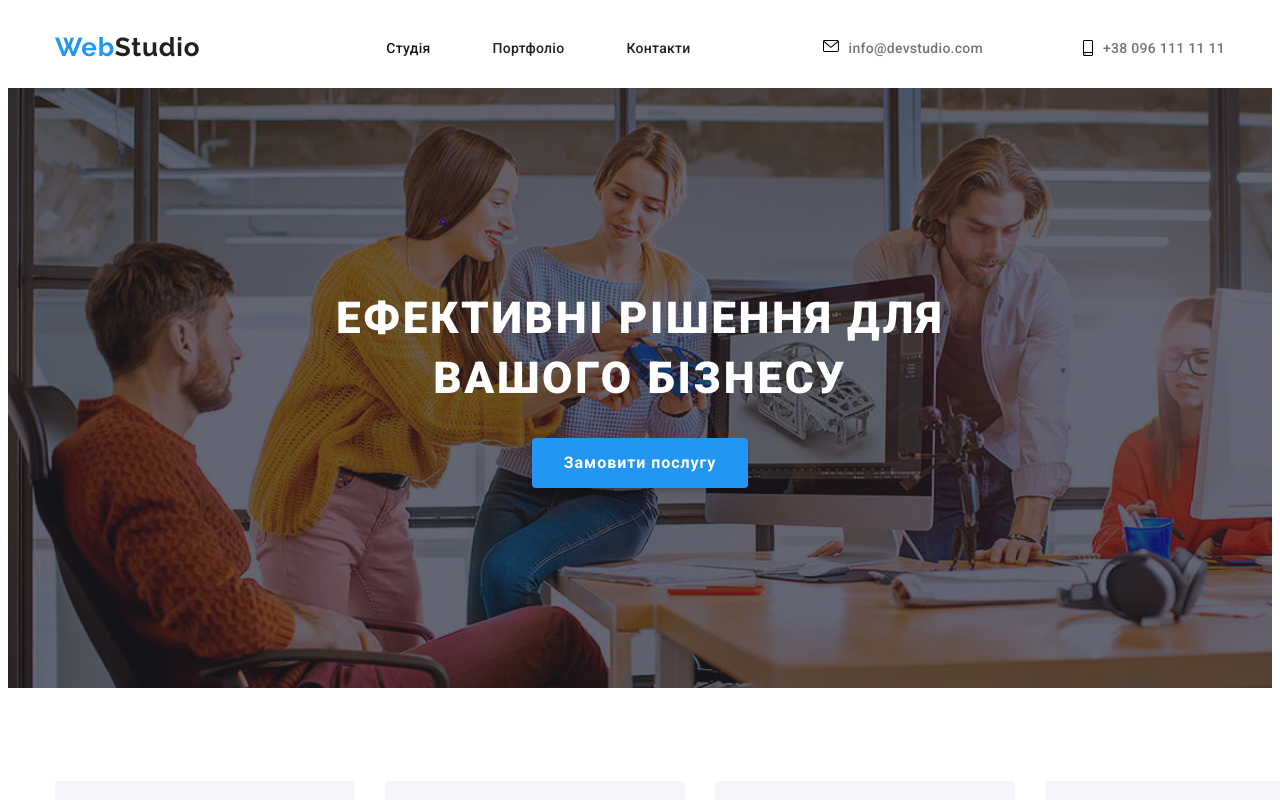
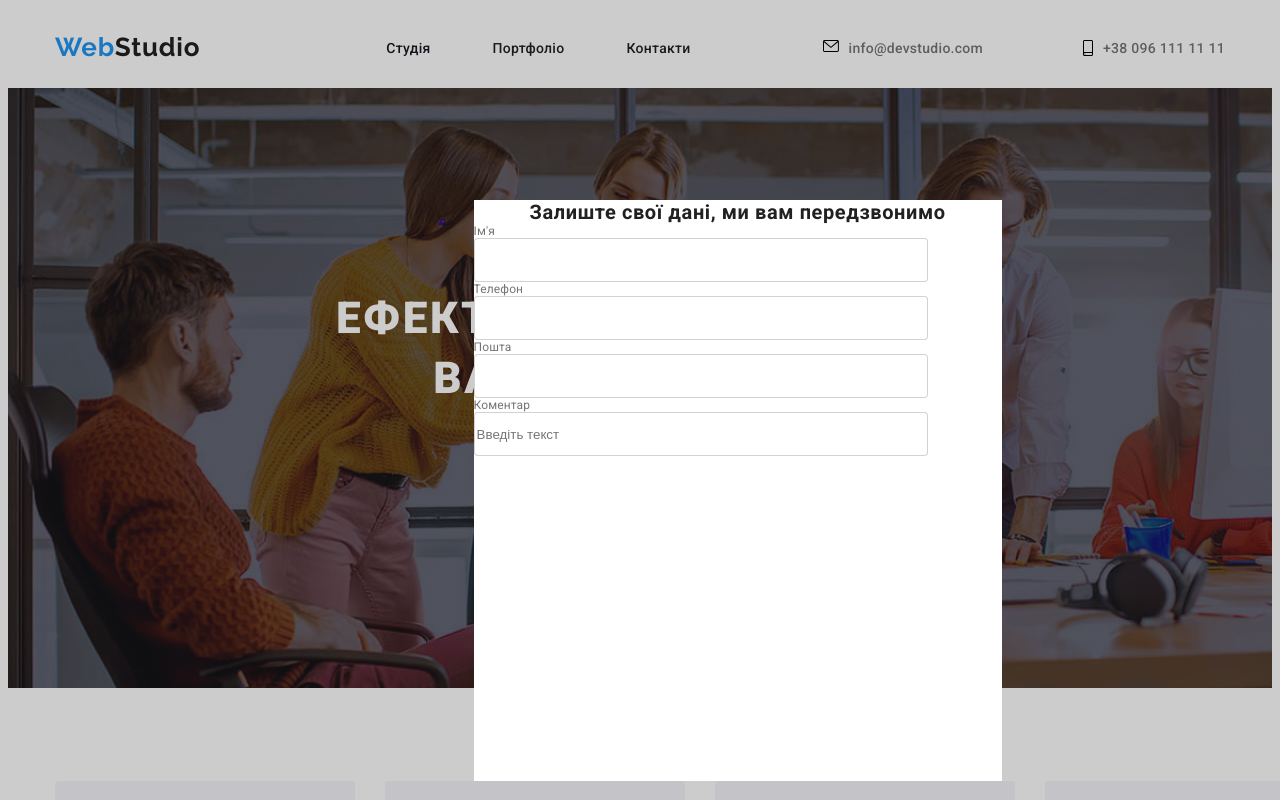
Before and after one commit to Kirill1810/webstudio, a plain HTML site: page index.html in a window 1280 px wide. Shown: the top 800 px of the page. Drawn offline with Linux system fonts and the light colour scheme.

Commit message:
modal-start

```diff
--- a/css/stile.css
+++ b/css/stile.css
@@ -1364,3 +1364,108 @@ width: 100%;
     width: 10px;
     height: 16px;
 }
+
+
+
+
+
+
+
+
+
+
+
+
+
+
+.modal{
+
+    top: 0;
+    bottom: 0;
+    right: 0;
+    left: 0;
+    background-color: #ECECEC;
+    width: 528px;
+    height: 581px;
+    z-index: 2;
+    position:fixed; */
+display:flex;
+align-items:center;
+justify-content:center;
+top:0px;
+left:0px;
+width:100vw;
+height:100vh;
+background: rgba(0, 0, 0, 0.20);
+position: fixed;
+}
+
+.modal-inputs{
+   background-color: #FFF;
+   width: 528px;
+    height: 581px;
+    z-index: 3;
+    position: fixed;
+  top: 25%;
+  left: 37%;
+}
+
+.modal-call{
+    color: #212121;
+    width: 448px;
+text-align: center;
+font-family: Roboto;
+font-size: 20px;
+font-style: normal;
+font-weight: 700;
+line-height: normal;
+letter-spacing: 0.6px;
+padding-left: 40px;
+}
+
+.modal-text{
+    color: #757575;
+    font-family: Roboto;
+    font-size: 12px;
+    font-style: normal;
+    font-weight: 400;
+    line-height: normal;
+    letter-spacing: 0.12px;
+}
+
+.modal-input{
+    width: 448px;
+height: 40px;
+flex-shrink: 0;
+border-radius: 4px;
+border: 1px solid rgba(33, 33, 33, 0.20);
+}
+
+.modal-input:hover{
+    border-radius: 4px;
+border: 1px solid #2196F3;
+}
+
+
+.lnput-bg{
+    border-radius: 4px;
+border: 1px solid #2196F3;
+}
+
+.input-bg1:hover{
+    border-radius: 4px;
+border: 1px solid #2196F3;
+}
+
+.input-bg1{
+width: 448px;
+height: 120px;
+color: rgba(117, 117, 117, 0.50);
+
+font-family: Roboto;
+font-size: 12px;
+font-style: normal;
+font-weight: 400;
+line-height: 120px;
+letter-spacing: 0.12px;
+}
--- a/index.html
+++ b/index.html
@@ -327,6 +327,50 @@
 
         </div>
     </footer>
+
+
+
+    <div class="modal">
+
+
+<ul class="modal-inputs">
+
+
+
+
+    <li><h3 class="modal-call">Залиште свої дані, ми вам передзвонимо</h3></li>
+
+    <li><p class="modal-text">Ім'я</p></li>
+
+    <li class="input-dg"><input class="modal-input"    type="text"></li>
+
+    <li><p class="modal-text">Телефон</p></li>
+
+    <li class="input-dg"><input class="modal-input" type="text"></li>
+
+    <li><p class="modal-text">Пошта</p></li>
+
+    <li class="input-dg"><input class="modal-input"    type="text"></li>
+
+    <li><p class="modal-text">Коментар</p></li>
+
+    <li class="input-dg1">     <input class="modal-input" type="text"   placeholder="Введіть текст">    </li>
+
+    <li><p></p></li>
+
+    <li></li>
+
+    <li></li>
+
+    <li></li>
+
+</ul>
+</div>
+
+
+
+
+
 </body>
 
 </html>
```
